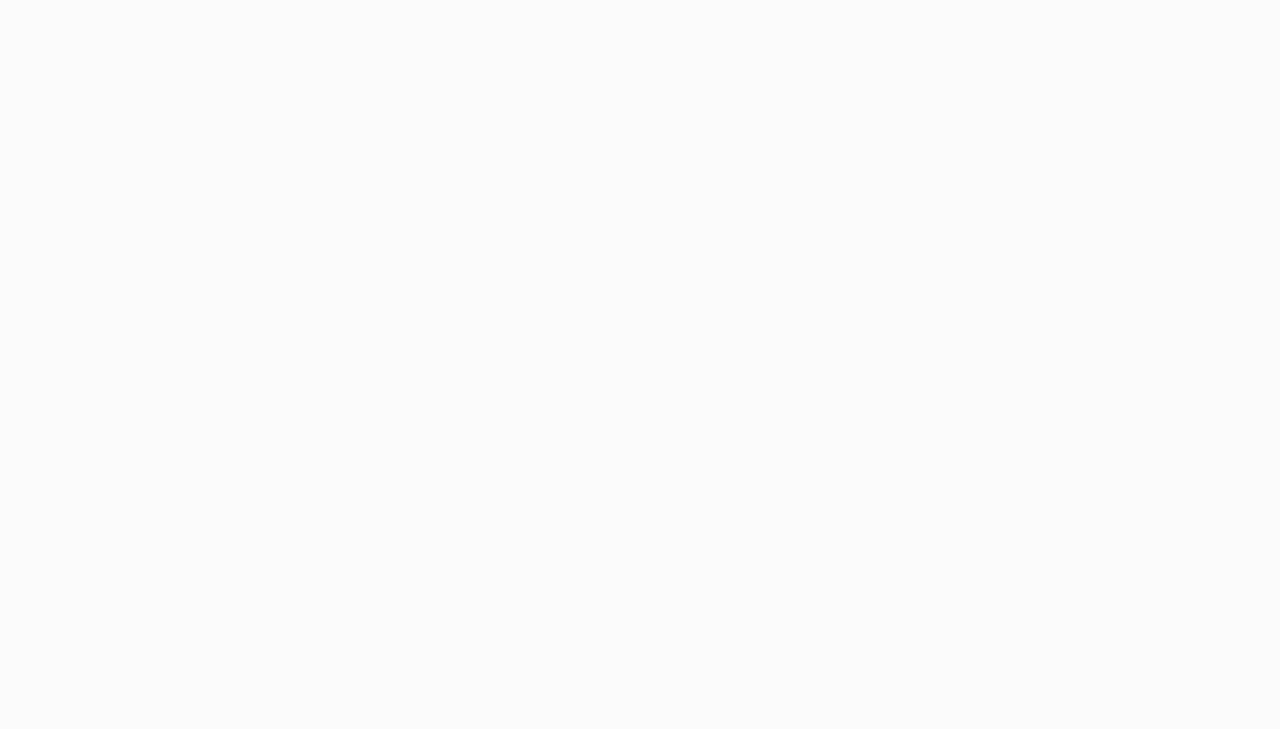
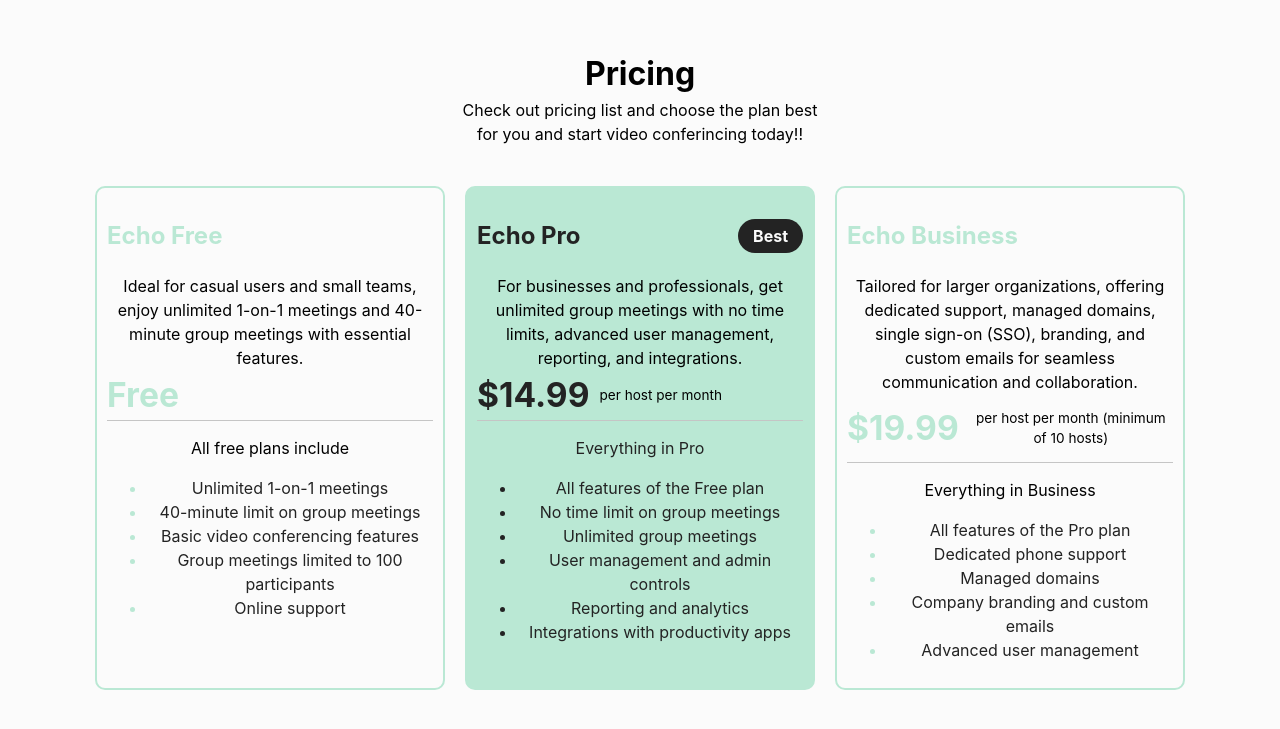
Before and after one commit to cecilia-89/Echo, a React (Vite) app: page / in a window 1280 px wide. Shown: the part 1567-2296 px from the top of the page. Before the commit the page ends 1459 px from the top, so only its background shows below. Built offline with nearby package versions, Linux system fonts and the light colour scheme.

Commit message:
implemented pricing section

```diff
--- a/src/App.jsx
+++ b/src/App.jsx
@@ -1,6 +1,7 @@
 import './App.css'
 import Navbar from './components/navbar/navbar'
 import Testimonials from './components/testimonials/testimonials'
+import Pricing from './components/pricing/pricing'
 import Features from './components/features/featues'
 
 function App() {
@@ -11,6 +12,7 @@
       <Navbar/>
       <Features />
       <Testimonials />
+      <Pricing />
     </>
   )
 }
--- a/src/components/features/features.scss
+++ b/src/components/features/features.scss
@@ -18,7 +18,7 @@
         padding: 20px;
         text-align: center;
         gap: 50px;
-        margin: 40px 120px;
+        margin: 40px 20px;
 
        &>div {
         box-shadow: 3px 3px 9px index.$shade;
@@ -40,6 +40,10 @@
             }
         }
 
+       }
+
+       &>div:nth-child(odd) {
+        background: index.$green;
        }
     }
 }
--- a/src/components/pricing/pricing.jsx
+++ b/src/components/pricing/pricing.jsx
@@ -1,9 +1,43 @@
 import './pricing.scss'
+import { pricings } from '../../utils';
 
 const Pricing = () => {
     return (
         <section className="pricing">
+            <div>
+                <h1>Pricing</h1>
+                <p>Check out pricing list and choose the plan best for you and start video conferincing today!!</p>
+            </div>
 
+            <div className='pricing-list'>
+                {pricings.map(plan => (
+                    <div key={plan.id}  className={plan.popular? 'popular' : 'plan'}>
+                        <div>
+                            <div className='plan-package'>
+                                <h1>{plan.package}</h1>
+                                {plan.popular? <div> Best</div> : ''}
+                            </div>
+                            <span>{plan.description}</span>
+
+                            <div className='plan-price'>
+                                <div>{plan.price}</div>
+                                <p>{plan.per}</p>
+                            </div>
+                        </div>
+
+                        <div>
+                            <div>{plan.bannerText}</div>
+                            <div className='plan-features'>
+                                <ul>
+                                    {plan.Features.map(feature => (
+                                        <li><span>{feature}</span></li>
+                                    ))}
+                                </ul>
+                            </div>
+                        </div>
+                    </div>
+                ))}
+            </div>
         </section>
      );
 }
--- a/src/components/pricing/pricing.scss
+++ b/src/components/pricing/pricing.scss
@@ -1 +1,115 @@
 @use '../../index.scss';
+
+section.pricing {
+    margin: 100px 0;
+    padding: 50px 0;
+    border-radius: 100px 0;
+
+    &>div:first-child {
+        text-align: center;
+        max-width: 380px;
+        padding: 40px 0;
+        margin: 0 auto;
+
+        h1 {
+            font-size: 2em;
+        }
+
+        p, h1 {
+            margin: 0;
+        }
+    }
+
+    .pricing-list {
+        display: flex;
+        flex: 0 1 0;
+        width: 100%;
+        justify-content: center;
+        padding: 0 20px;
+        flex-wrap: wrap;
+        gap: 20px;
+
+        .plan, .popular {
+            border-radius: 10px;
+            flex-grow: unset;
+            padding: 10px;
+            border: 2px solid index.$green;
+            max-width: 350px;
+            background: index.$primary-color;
+
+            h1 {
+                color: index.$green;
+            }
+
+
+            &>div:first-child {
+                border-bottom: 1px solid index.$shade;
+
+                .plan-package {
+                    display: flex;
+                    justify-content: space-between;
+                    align-items: center;
+
+                    div {
+                        background: index.$black;
+                        border-radius: 25px;
+                        padding: 5px 15px;
+                        color: index.$primary-color;
+                        font-weight: bold;
+                    }
+                }
+
+                .plan-price {
+                    display: flex;
+                    align-items: center;
+
+                    &>div:first-child {
+                        font-weight: bold;
+                        color: index.$green;
+                        font-size: 2.1em;
+                    }
+
+                    p {
+                        font-size: .85em;
+                        padding-left: 10px;
+                    }
+                }
+            }
+
+            &>div:nth-child(2) {
+               margin-top: 15px;
+
+               .plan-features {
+
+                    li {
+                        color: index.$green;
+                    }
+
+                    span {
+                        color: index.$black;
+                    }
+               }
+            }
+        }
+
+        .popular {
+            background: index.$green;
+
+            &>div:first-child .plan-price > div:first-child {
+                color: index.$black;
+            }
+
+            &>div:nth-child(2) {
+                color: index.$black;
+
+                .plan-features li {
+                    color: index.$black;
+                }
+            }
+
+            h1 {
+                color: index.$black;
+            }
+        }
+    }
+}
--- a/src/utils.js
+++ b/src/utils.js
@@ -97,8 +97,61 @@
     }
 ]
 
-const princing = [
+const pricings = [
+    {
+        id: 0,
+        package: 'Echo Free',
+        description: 'Ideal for casual users and small teams, enjoy unlimited 1-on-1 meetings\
+                and 40-minute group meetings with essential features.',
+        price: 'Free',
+        per: '',
+        bannerText: 'All free plans include',
+        Features: [
+            "Unlimited 1-on-1 meetings",
+            '40-minute limit on group meetings',
+            "Basic video conferencing features",
+            "Group meetings limited to 100 participants",
+            "Online support"
+        ],
+        popular: false
+    },
 
+    {
+        id: 1,
+        package: 'Echo Pro',
+        description: 'For businesses and professionals, get unlimited group meetings with no time limits,\
+         advanced user management, reporting, and integrations.',
+        price: '$14.99',
+        per: 'per host per month',
+        bannerText: 'Everything in Pro',
+        Features: [
+            "All features of the Free plan",
+            'No time limit on group meetings',
+            "Unlimited group meetings",
+            "User management and admin controls",
+            "Reporting and analytics",
+            "Integrations with productivity apps"
+        ],
+        popular: true
+    },
+
+    {
+        id: 2,
+        package: 'Echo Business',
+        description: 'Tailored for larger organizations, offering dedicated support, managed domains, single sign-on (SSO), \
+            branding, and custom emails for seamless communication and collaboration.',
+        price: '$19.99',
+        per: 'per host per month (minimum of 10 hosts)',
+        bannerText: 'Everything in Business',
+        Features: [
+            "All features of the Pro plan",
+            'Dedicated phone support',
+            "Managed domains",
+            "Company branding and custom emails",
+            "Advanced user management"
+        ],
+        popular: false
+    }
 ]
 
-export { features, reviews}
+export { features, reviews, pricings }
```
